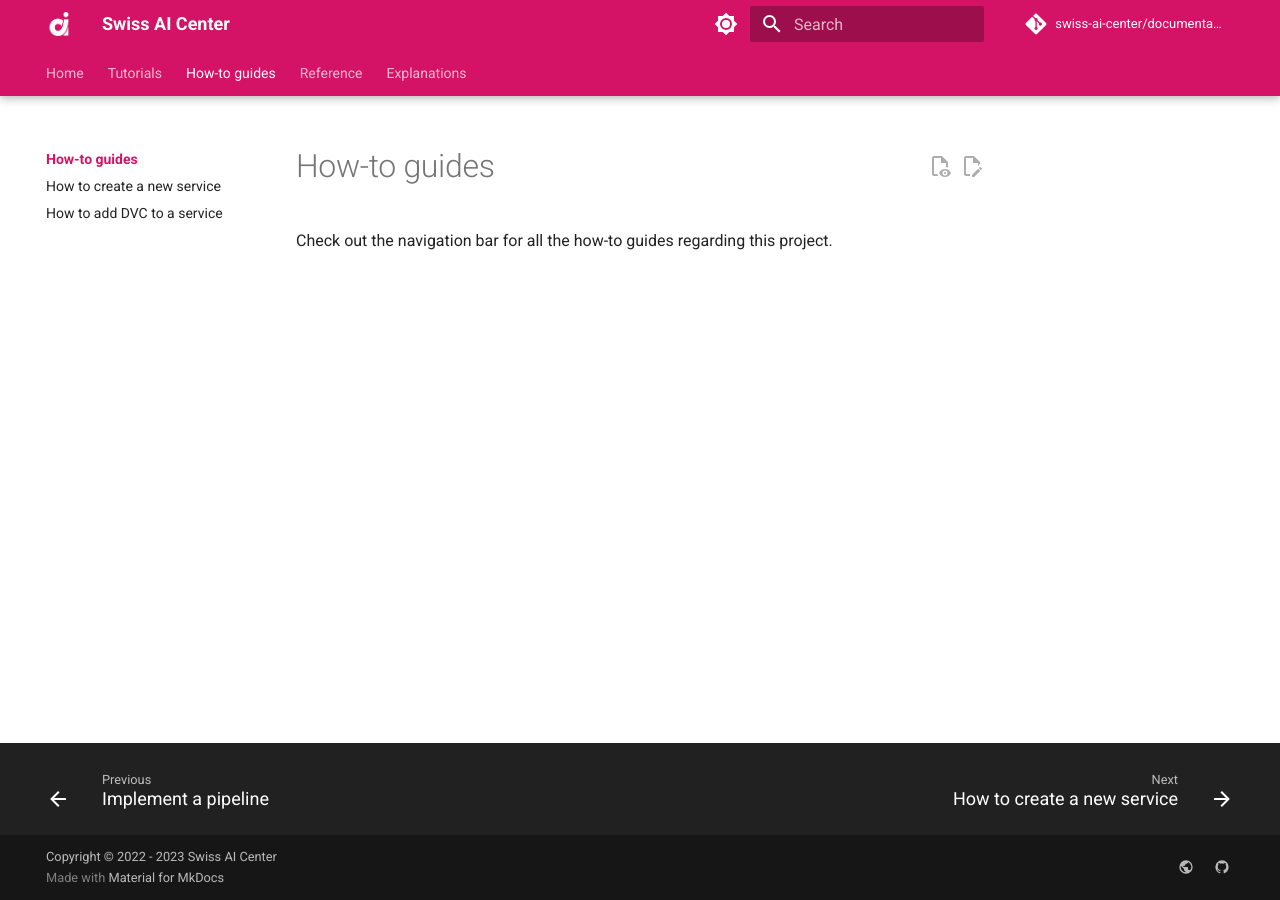
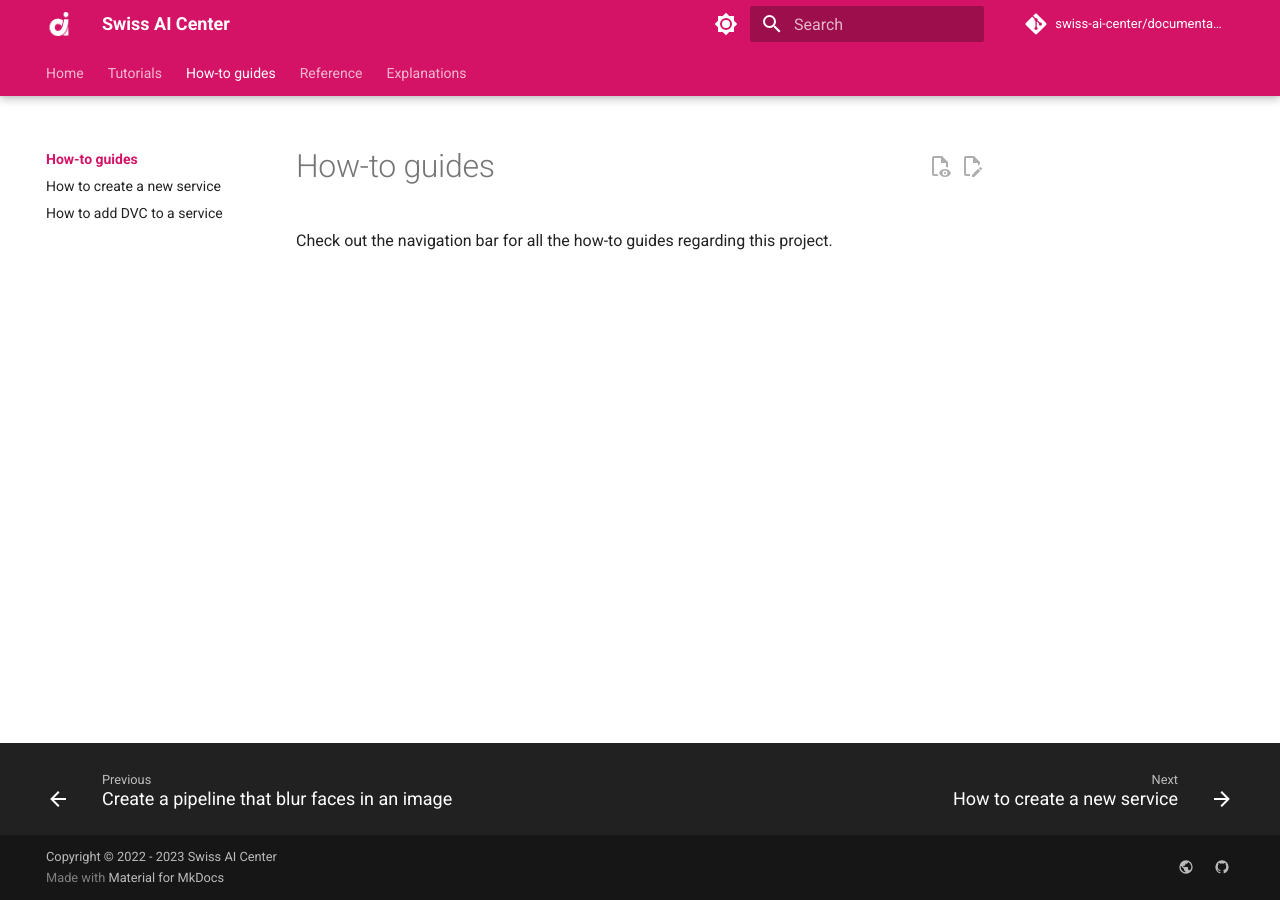
Before and after one commit to swiss-ai-center/documentation, an MkDocs documentation site: the page built from docs/how-to-guides/index.md, in a window 1280 px wide. Built offline with MkDocs 1.6.1 and Material for MkDocs 9.7.7, drawn with Linux system fonts in a browser that asks for light colours; comment, search, counter and statistics services are not loaded; part of the change alters nothing that is shown.

Commit message:
correction of pipeline tutorial and updated images, added MacOS to gitignore

````diff
--- a/docs/tutorials/implement-pipeline.md
+++ b/docs/tutorials/implement-pipeline.md
@@ -1,4 +1,4 @@
-# Implement a pipeline
+# Create a pipeline that blur faces in an image
 
 This tutorial shows how to implement a
 [Pipeline](../reference/core-concepts/pipeline.md) in the Swiss AI Center
@@ -50,8 +50,8 @@ JSON object to the `/pipelines` endpoint of the
 {
     "name": "Face Blur",
     "slug": "face-blur",
-    "summary": "Face Blur",
-    "description": "Face Blur",
+    "summary": "Blur the faces in an image",
+    "description": "Use Face Detection service to locate the faces in the image and send the bounding boxes to the Image Blur service to get the final result",
     "data_in_fields": [
         {
             "name": "image",
@@ -70,19 +70,29 @@ JSON object to the `/pipelines` endpoint of the
             ]
         }
     ],
+    "tags": [
+        {
+            "name": "Image Recognition",
+            "acronym": "IR"
+        },
+        {
+            "name": "Image Processing",
+            "acronym": "IP"
+        }
+    ],
     "steps": [
         {
             "identifier": "face-detection",
             "needs": [],
             "inputs": ["pipeline.image"],
-            "service_slug": "face-detection" // change this with the slug of your face detection service
+            "service_slug": "face-detection" # Change this to your face detection service slug
         },
         {
             "identifier": "image-blur",
             "needs": ["face-detection"],
             "condition": "len(face-detection.result['areas']) > 0",
             "inputs": ["pipeline.image", "face-detection.result"],
-            "service_slug": "image-blur" // change this with the slug of your image blur service
+            "service_slug": "image-blur" # Change this to your image blur service slug
         }
     ]
 }
@@ -92,7 +102,7 @@ JSON object to the `/pipelines` endpoint of the
     You can find the slug of your services by going to the FastAPI documentation of
     the running [Core engine](../reference/core-engine.md) and use the `/services`
     endpoint. You will find the slug of your services in the response. <!--
-    markdownlint-disable MD046 MD038 --> `` ` json hl_lines="6 12"
+    markdownlint-disable MD046 MD038 --> ``` json hl_lines="6 12"
         [
             {
                 "created_at": "2023-06-01T13:55:15.936033", "updated_at":
@@ -121,7 +131,7 @@ Simply copy the content of the `face-blur-pipeline.json` file and paste it in th
 
 ![Post pipeline](../assets/screenshots/post-pipeline.png)
 
-You should receive a `200` response with the [Pipeline](../reference/core-concepts/pipeline.md)ine you just posted.
+You should receive a `200` response with the [Pipeline](../reference/core-concepts/pipeline.md) you just posted.
 
 ### Run the pipeline
 
@@ -139,7 +149,8 @@ Click on the `Try it out` button, add an image to the body and click on the `Exe
 
 You should receive a `200` response with a `Pipeline Execution` object in the response body. This object contains the id of the execution and the tasks that will be executed.
 
-``` json hl_lines="5-24" {
+``` json hl_lines="5-24"
+{
   "pipeline_id": "2175ae79-4e48-4d1b-97df-0bcbba4c5d2b", "current_pipeline
   _step_id": "e0028cf9-0b62-48b4-b0c7-b91ec930d083", ... "tasks": [
     {
@@ -156,7 +167,8 @@ You should receive a `200` response with a `Pipeline Execution` object in the re
       "9557c201-477f-45c6-8b8a-93ce93079f74"
     }
   ]
-} ```
+}
+```
 
 You can check the status of the execution by checking the status of the last
 task with the `/tasks/{task_id}` endpoint. You can find the id of the last task
--- a/mkdocs.yml
+++ b/mkdocs.yml
@@ -17,7 +17,7 @@ nav:
       - tutorials/index.md
       - Getting started: tutorials/getting-started.md
       - Implement a service: tutorials/implement-service.md
-      - Implement a pipeline: tutorials/implement-pipeline.md
+      - Create a pipeline that blur faces in an image: tutorials/implement-pipeline.md
   - How-to guides:
       - how-to-guides/index.md
       - How to create a new service: how-to-guides/how-to-create-a-new-service.md
````
Also changed, not shown: docs/assets/screenshots/pipeline-flow.png, docs/assets/screenshots/pipeline-result-webapp.png, docs/assets/screenshots/pipelines.png, 1 other file.
